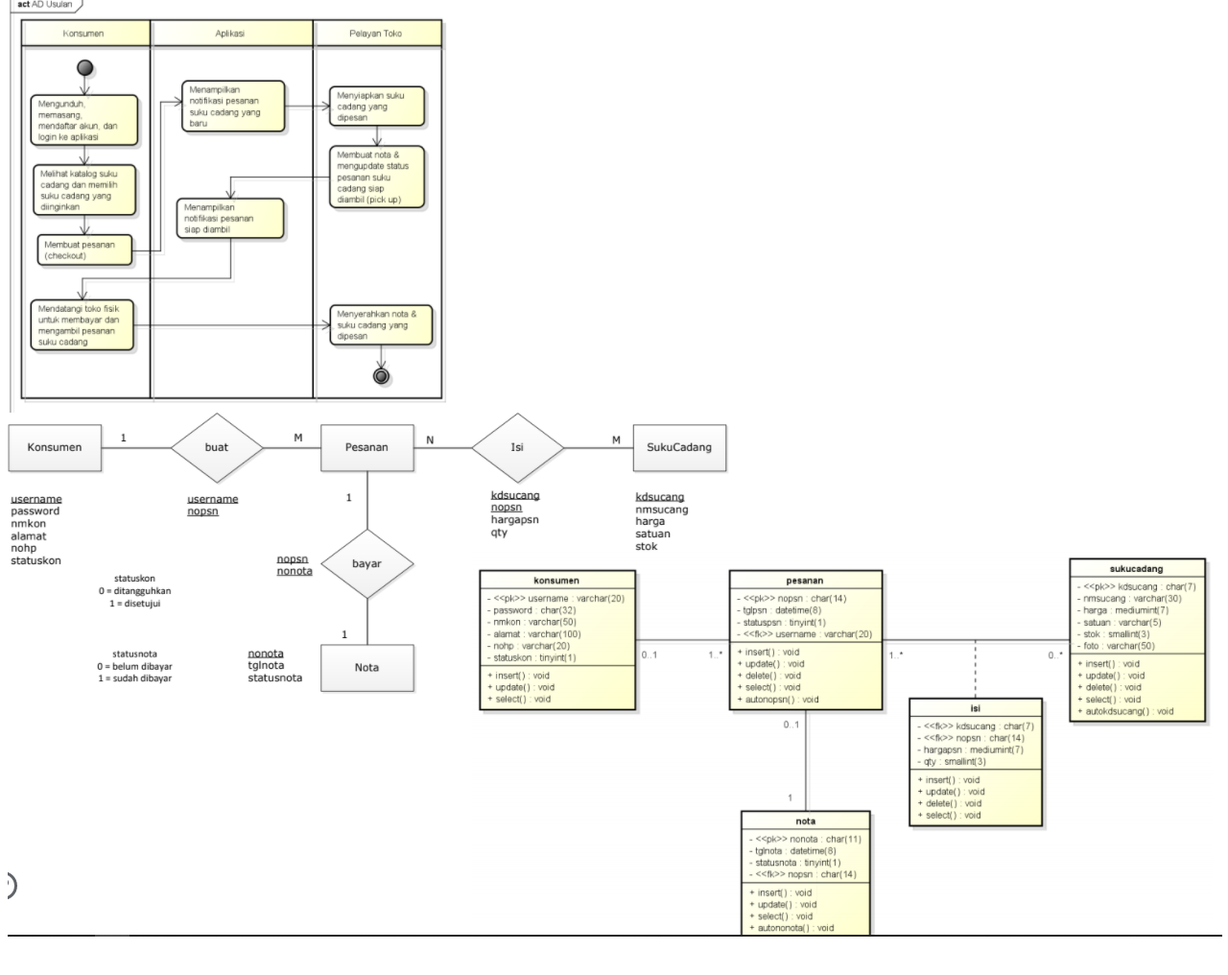
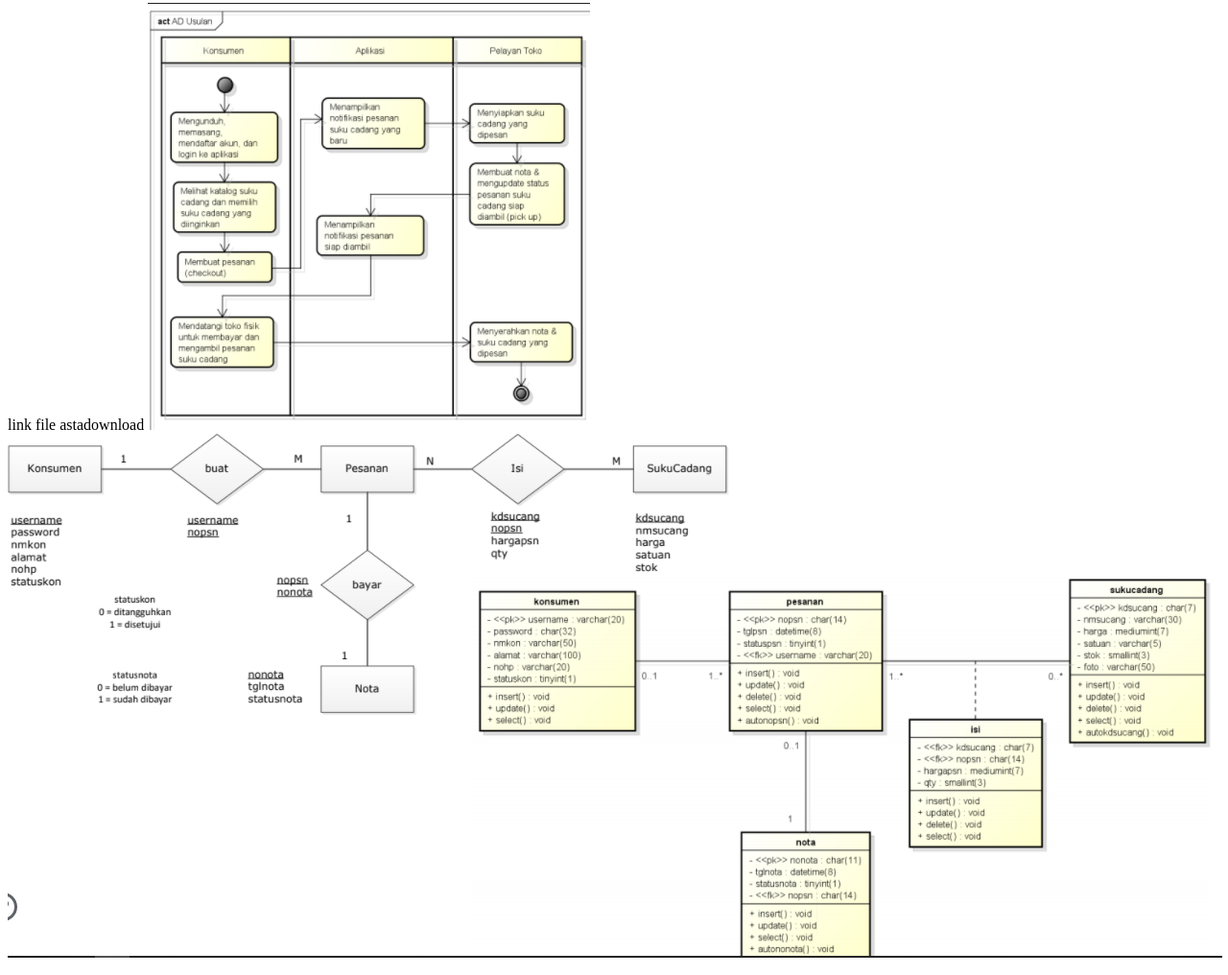
Before and after one commit to tekat-tw/sadurrpl, a plain HTML site: page 6/index.html in a window 1280 px wide. Shown: the part 472-1488 px from the top of the page at 96% size. Before the commit the page ends 1466 px from the top, so only its background shows below. Drawn offline with Linux system fonts and the light colour scheme.

Commit message:
Update index.html

```diff
--- a/6/index.html
+++ b/6/index.html
@@ -22,7 +22,8 @@ Multiplicity->menentukan tingkat hubungan/kardinalitas antar class melalui assoc
 *	0..1=dapat tidak ada(kosong)sampai dengan 1<br>
 *	0..*=dapat tidak ada(kosong) sampai dengan tidak terhingga<br>
 *	*=dapat banyak(tak terhingga)<br>
-*	1..*=sedikitnya 1,bisa lebih dari 1<br>
+*	1..*=sedikitnya 1,bisa lebih dari 1<br><br>
+  link file asta<a hreff="AD Berjalan & Usulan, UCD, CD.asta">download</a>
 <img src="ss.png.png"/> <img src="ss1.png"/>
 <marquee direction="down" scrolldelay="300" height="10">
 <center><U>Institut Sains dan Bisnis AtmaLuhur</U></center>
```
